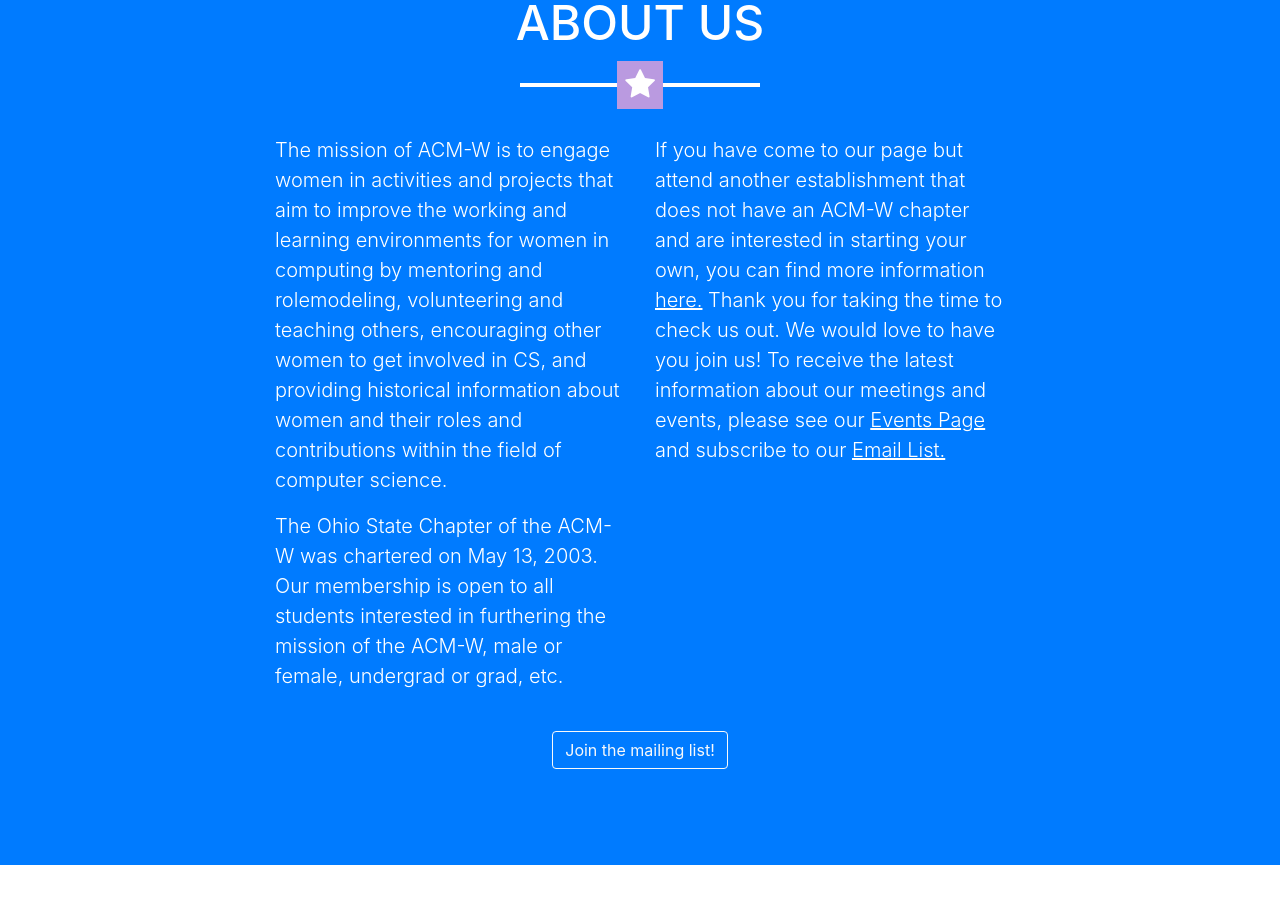
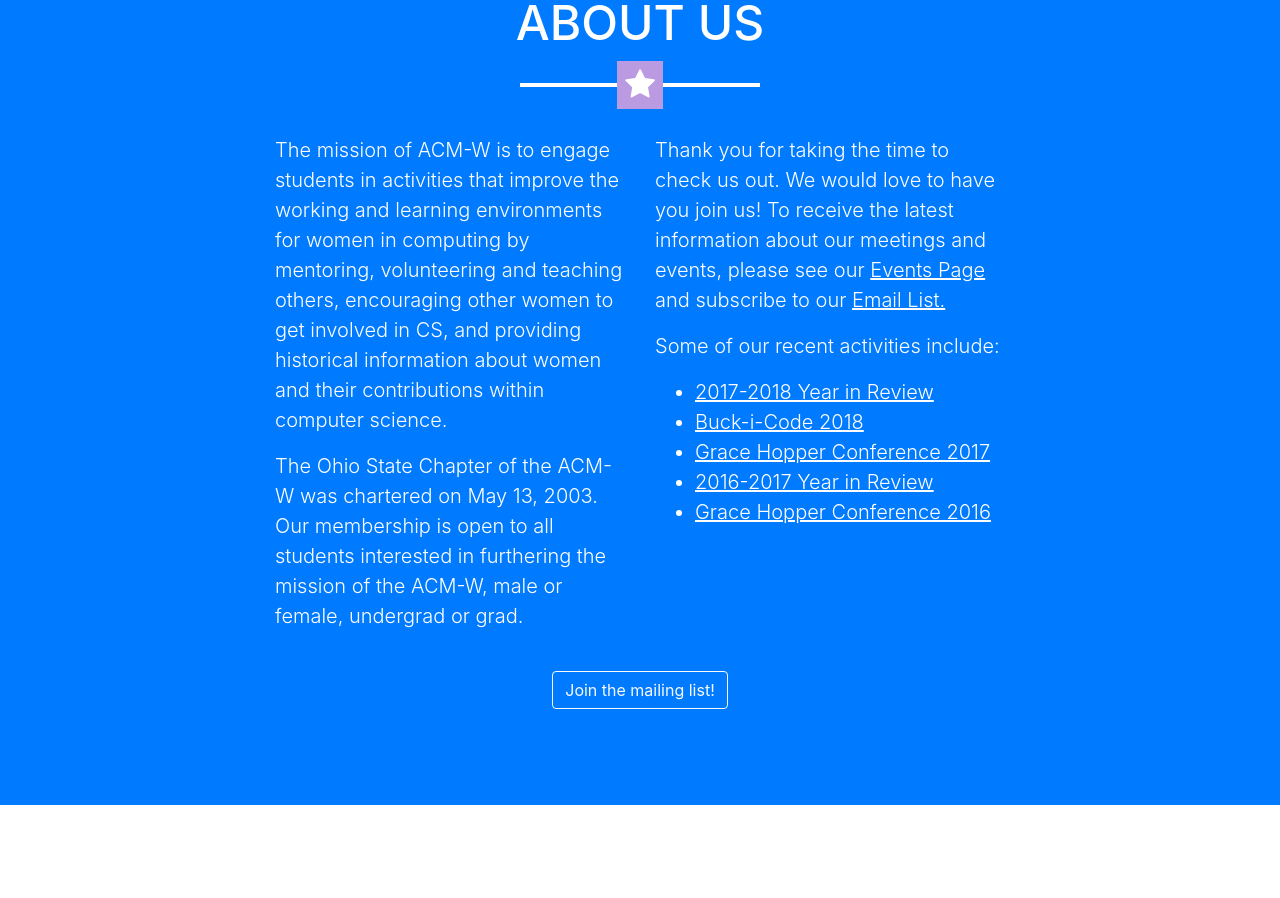
Before and after one commit to noramyer/acmw, a website with bundled scripts: page index.html in a window 1280 px wide. Shown: the part 1311-2209 px from the top of the page. Built offline with nearby package versions, Linux system fonts and the light colour scheme; no server answers.

Commit message:
Adding annual reports and GHC reports to About section.

```diff
--- a/index.html
+++ b/index.html
@@ -167,20 +167,24 @@
         <hr class="star-light mb-5">
         <div class="row">
           <div class="col-lg-4 ml-auto">
-            <p class="lead">The mission of ACM-W is to engage women in activities and projects that aim to improve the working and learning environments for women in computing by mentoring and rolemodeling, volunteering and teaching others, encouraging other women to get involved in CS, and providing historical information about women and their roles and contributions within the field of computer science. </p>
-            <p class="lead">The Ohio State Chapter of the ACM-W was chartered on May 13, 2003. Our membership is open to all students interested in furthering the mission of the ACM-W, male or female, undergrad or grad, etc.</p>
+            <p class="lead">The mission of ACM-W is to engage students in activities that improve the working and learning environments for women in computing by mentoring, volunteering and teaching others, encouraging other women to get involved in CS, and providing historical information about women and their contributions within computer science. </p>
+            <p class="lead">The Ohio State Chapter of the ACM-W was chartered on May 13, 2003. Our membership is open to all students interested in furthering the mission of the ACM-W, male or female, undergrad or grad.</p>
           </div>
           <div class="col-lg-4 mr-auto">
-            <p class="lead">If you have come to our page but attend another
-establishment that does not have an ACM-W chapter and are interested in
-starting your own, you can find more information
-          <a class="teal-background-link" href="http://www.acm.org/chapters/students/form-acmw"
-target="_blank">here.</a> Thank you for taking the time to check us out. We would
-love to have you join us! To receive the latest information about our
-meetings and events, please see our <a class="teal-background-link" href="all-events.html">Events Page</a>
-and subscribe to our <a class="teal-background-link"
-href="https://docs.google.com/forms/d/e/1FAIpQLSdcCmYPK8j_iSbyEe9RLsHOArEd3MYNZztvymtjzRwXie3-4A/viewform">Email
-List.</a></p>
+            <p class="lead">Thank you for taking the time to check us out. We would
+            love to have you join us! To receive the latest information about our
+            meetings and events, please see our <a class="teal-background-link" href="all-events.html">Events Page</a>
+            and subscribe to our <a class="teal-background-link"
+            href="https://docs.google.com/forms/d/e/1FAIpQLSdcCmYPK8j_iSbyEe9RLsHOArEd3MYNZztvymtjzRwXie3-4A/viewform">Email
+            List.</a></p>
+            <p class="lead">Some of our recent activities include:</p>
+            <ul class="lead">
+              <li><a class="teal-background-link" href="files/YearInReview17-18.pdf">2017-2018 Year in Review</a></li>
+              <li><a class="teal-background-link" href="https://www.youtube.com/watch?v=ObtHD-HytLo">Buck-i-Code 2018</a></li>
+              <li><a class="teal-background-link" href="files/2017GHCTripReport.pdf">Grace Hopper Conference 2017</a></li>
+              <li><a class="teal-background-link" href="files/YearInReview16-17.pdf">2016-2017 Year in Review</a></li>
+              <li><a class="teal-background-link" href="files/2016GHCTripReport.pdf">Grace Hopper Conference 2016</a></li>
+            </ul>
           </div>
         </div>
         <div class="text-center mt-4">
```
Also changed, not shown: 6 other files.
